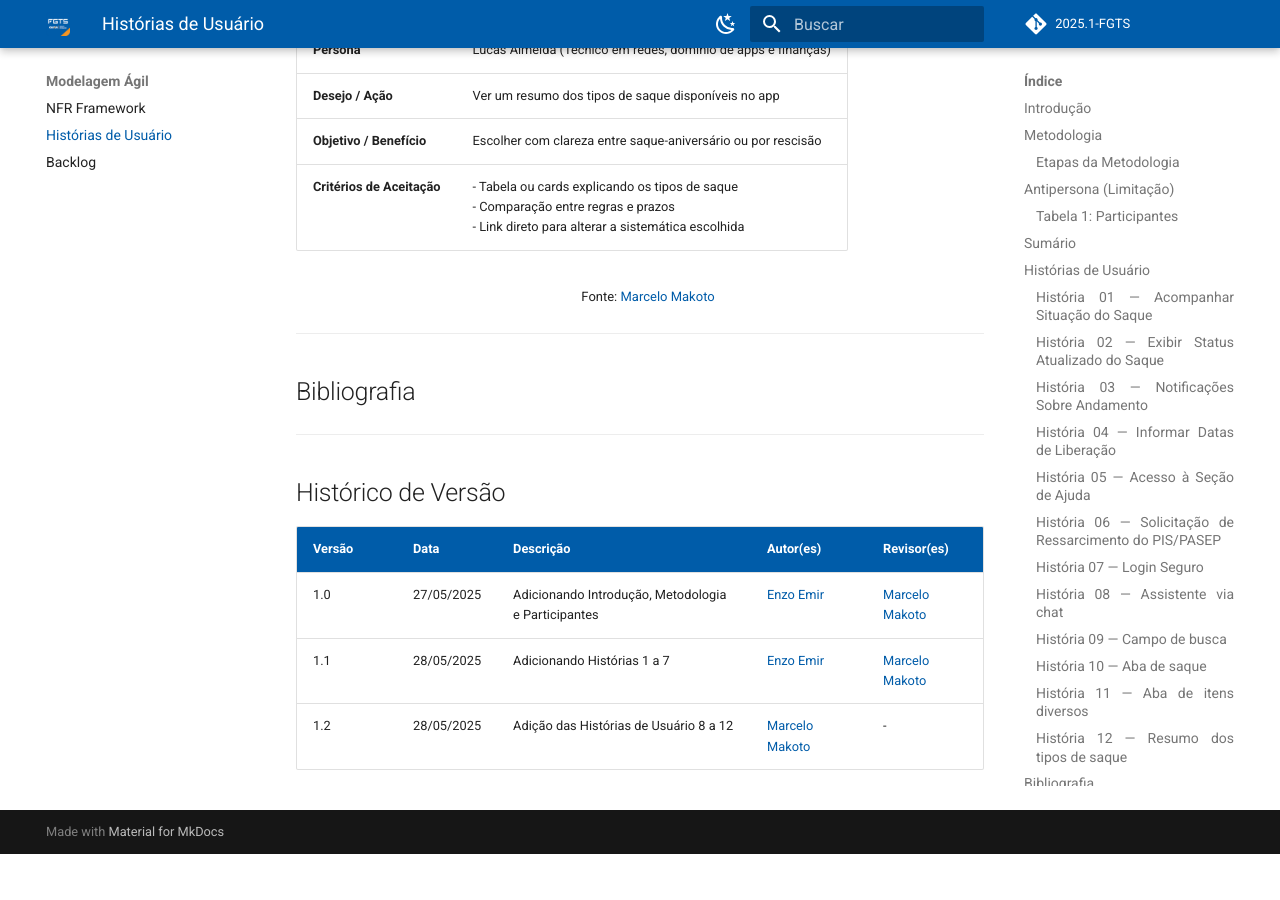
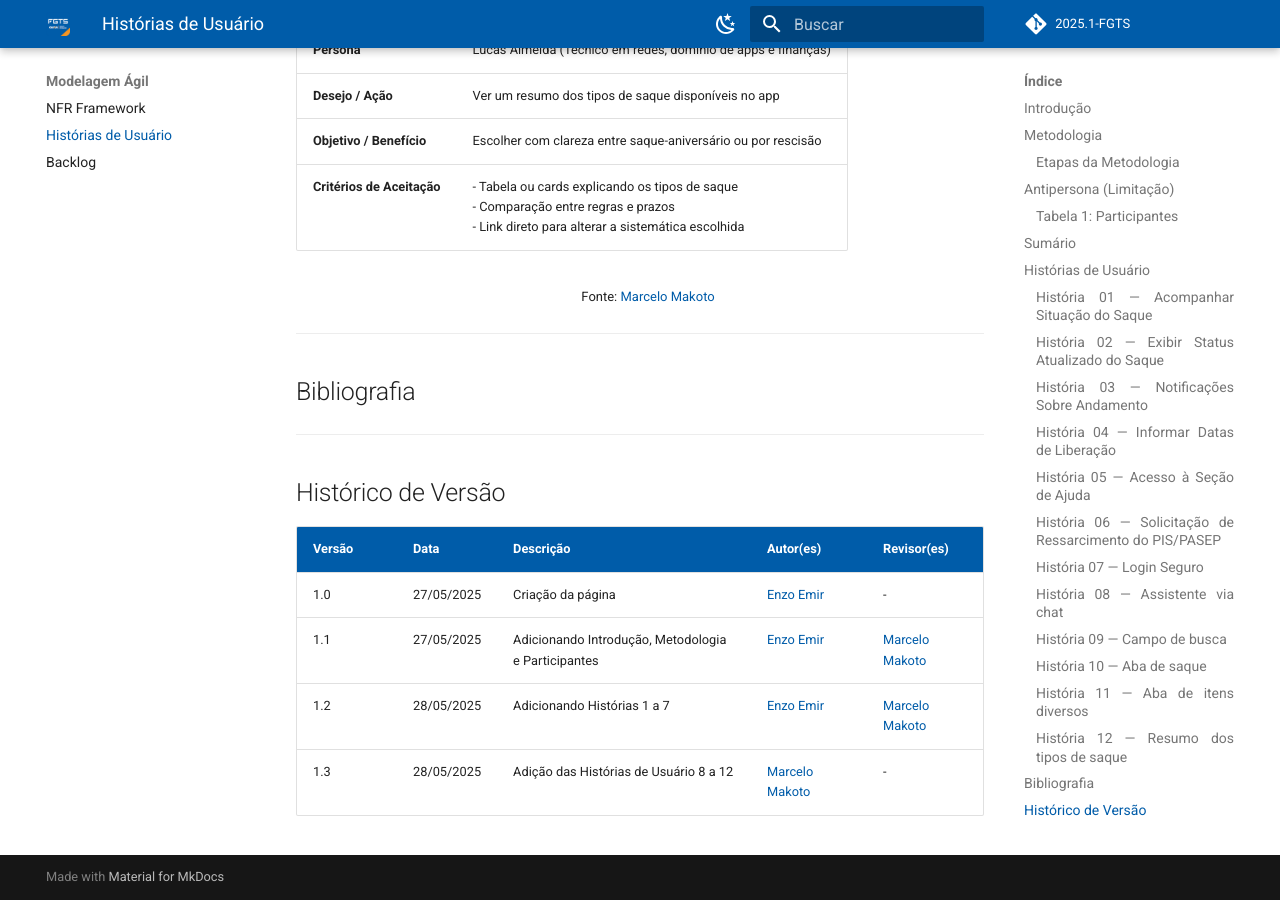
Before and after one commit to eduardodpms/REQ-FGTS, an MkDocs documentation site: the page built from docs/Modelagem-Agil/HistoriasDeUsuario.md, in a window 1280 px wide and 900 px high, scrolled down 9008 px. Built offline with MkDocs 1.6.1 and Material for MkDocs 9.7.7, drawn with Linux system fonts in a browser that asks for light colours; comment, search, counter and statistics services are not loaded; before the commit the page ends 9862 px from its top, so only the background shows below that.

Commit message:
Update HistoriasDeUsuario.md

```diff
--- a/docs/Modelagem-Agil/HistoriasDeUsuario.md
+++ b/docs/Modelagem-Agil/HistoriasDeUsuario.md
@@ -285,6 +285,7 @@ Esta metodologia garantiu que as histórias de usuário fossem elaboradas de for
 
 | Versão | Data       | Descrição                                 | Autor(es)                                     | Revisor(es) |
 |--------|------------|--------------------------------------------|-----------------------------------------------|-------------|
-| 1.0    | 27/05/2025 | Adicionando Introdução, Metodologia e Participantes | [Enzo Emir](https://github.com/EnzoEmir)     | [Marcelo Makoto](https://github.com/MM4k) |
-| 1.1    | 28/05/2025 | Adicionando Histórias 1 a 7               | [Enzo Emir](https://github.com/EnzoEmir)     | [Marcelo Makoto](https://github.com/MM4k) |
-| 1.2    | 28/05/2025 | Adição das Histórias de Usuário 8 a 12               | [Marcelo Makoto](https://github.com/MM4k) | - |
+| 1.0    | 27/05/2025 | Criação da página | [Enzo Emir](https://github.com/EnzoEmir)     | - |
+| 1.1    | 27/05/2025 | Adicionando Introdução, Metodologia e Participantes | [Enzo Emir](https://github.com/EnzoEmir)     | [Marcelo Makoto](https://github.com/MM4k) |
+| 1.2    | 28/05/2025 | Adicionando Histórias 1 a 7               | [Enzo Emir](https://github.com/EnzoEmir)     | [Marcelo Makoto](https://github.com/MM4k) |
+| 1.3    | 28/05/2025 | Adição das Histórias de Usuário 8 a 12               | [Marcelo Makoto](https://github.com/MM4k) | - |
```
